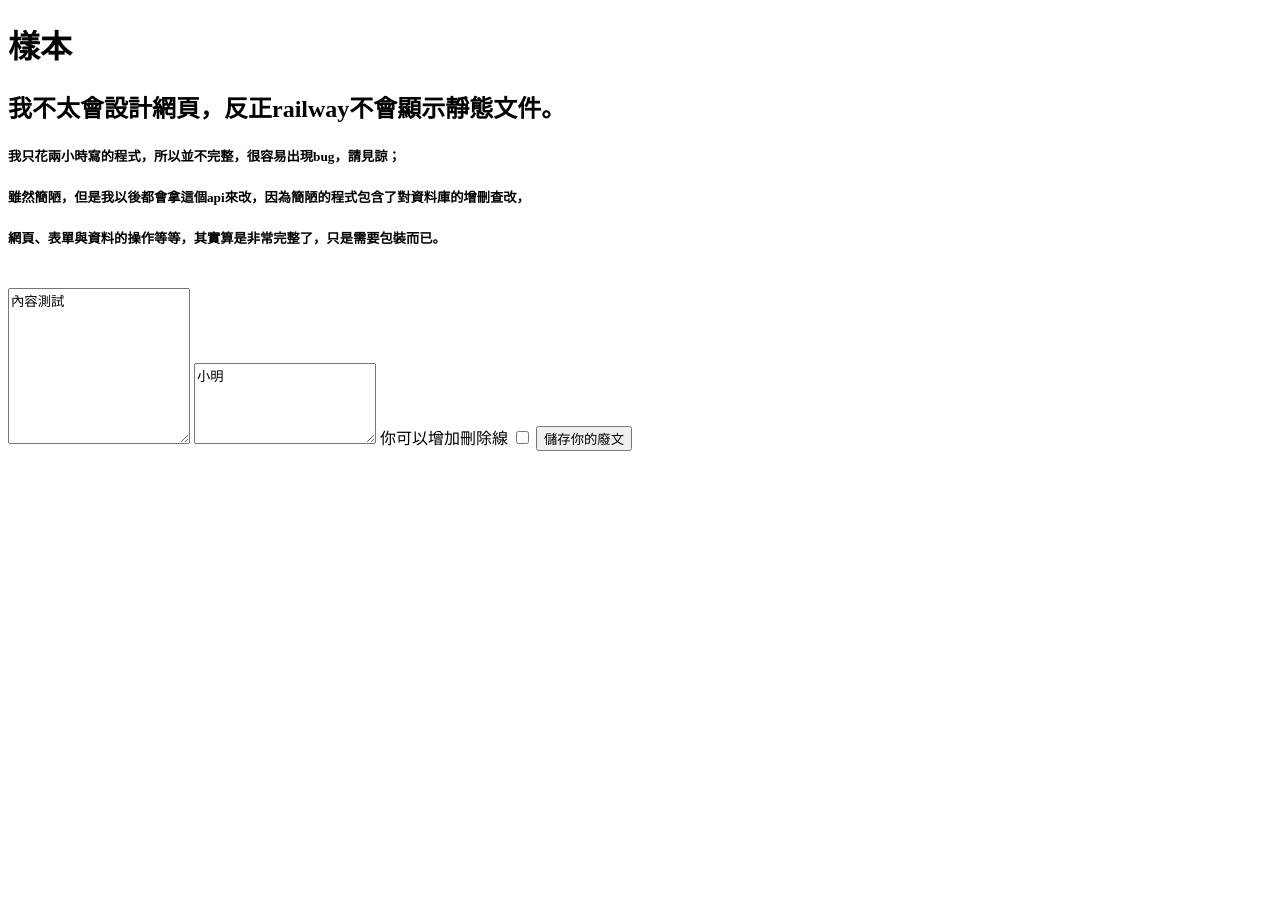
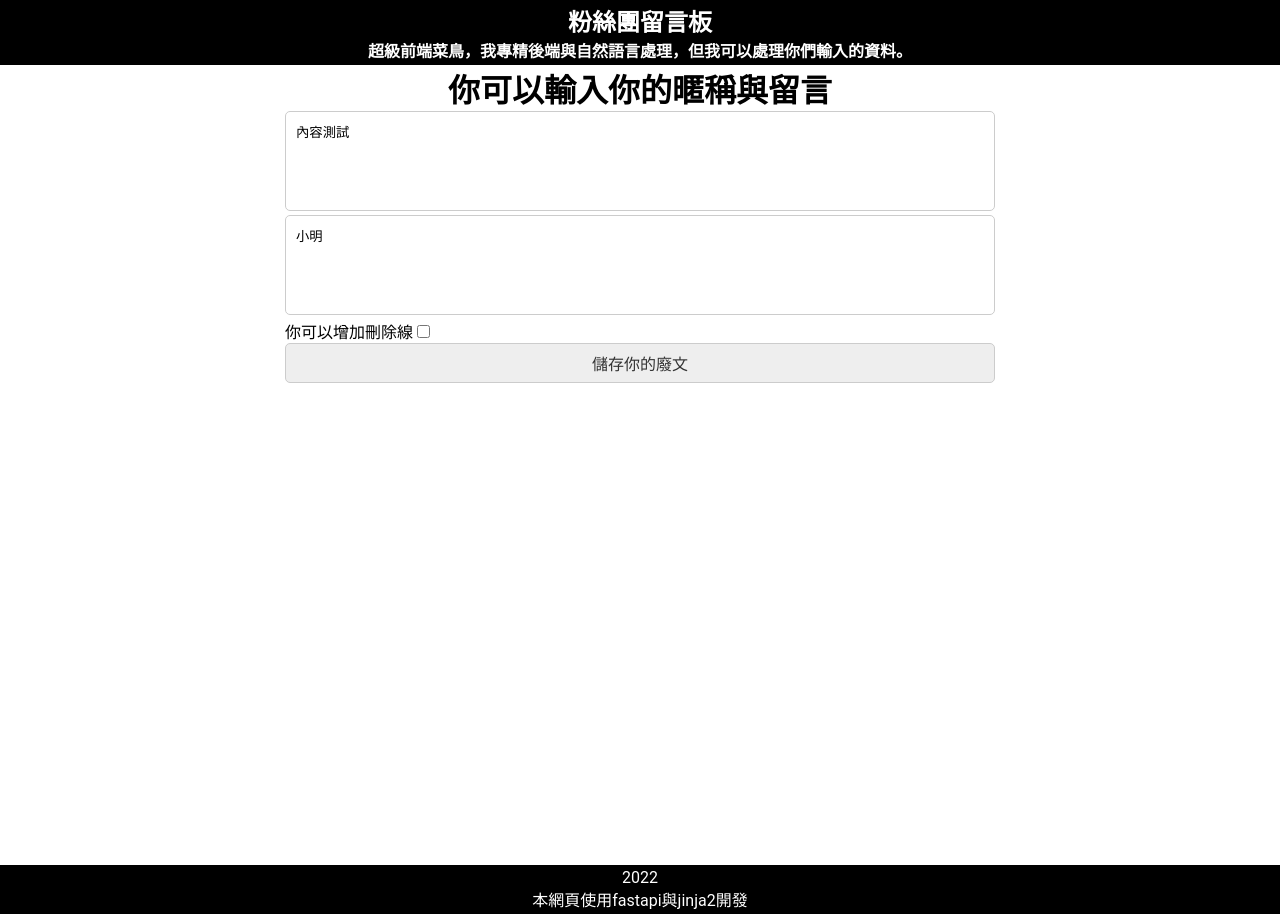
Before and after one commit to UFOTreeboy/fastapi_database_demo, a FastAPI app: page /edit/1 in a window 1280 px wide. Before the commit the page ends 451 px from the top, so only its background shows below. Run offline with FastAPI, Linux system fonts and the light colour scheme; data comes from the database, SQL or seed files in the repository; both versions use the stored data as it was after the commit.

Commit message:
2022/12/11_前端重新設計。

```diff
--- a/main.py
+++ b/main.py
@@ -26,7 +26,7 @@ def get_db():
 
 @app.get("/")
 async def home(request: Request, db: Session = Depends(get_db)):
-    todos = db.query(model.Todo).order_by(model.Todo.id.desc())
+    todos = db.query(model.Todo).order_by(model.Todo.id.desc()).limit(8)#最多只顯示前8筆資料
     return templates.TemplateResponse("index.html", {"request": request, "todos": todos})
 
 #假如task一定要接收表單的資料task:str = Form(...),
--- a/static/styles.css
+++ b/static/styles.css
@@ -1,3 +1,78 @@
-h1 {
-    color: green;
+*{
+    padding: 0;
+    margin: 0;
+    box-sizing: border-box;
 }
+
+header {
+    text-align: center;
+    padding: 3px;
+    background-color:rgb(0, 0, 0);
+    color:white;
+  }
+.footer{
+    text-align: center;
+    padding: 3px;
+    background-color: rgb(0, 0, 0);
+    color: white;
+}
+
+
+h1,h6 {
+    color: rgb(0, 0, 0);
+    text-align: center;
+  }
+h2 {
+    color: rgb(255, 255, 255);
+    text-align: center;
+  }
+
+html,body{
+    font-family: 'Roboto', sans-serif;
+    background-color: rgb(255, 255, 255);
+    height: 100%;
+    margin: 0;
+
+}
+
+main{
+    width: 100%;
+    max-width: 750px;
+    margin: 0 auto;
+    padding: 0 20px;
+    height: 100%;
+}
+
+textarea{
+    width: 100%;
+    height: 100px;
+    border: 1px solid #ccc;
+    border-radius: 5px;
+    padding: 10px;
+    resize: none;
+}
+
+
+
+button{
+    width: 100%;
+    height: 40px;
+    border: 1px solid #ccc;
+    border-radius: 5px;
+    background-color: #eee;
+    color: #333;
+    font-size: 16px;
+    cursor: pointer;
+}
+
+.task{
+    display: flex;
+    align-items: center;
+    justify-content: space-between;
+    padding: 8px 0;
+    border-bottom: 1px solid rgb(0, 0, 0);
+}
+
+.task:first-child{
+    border-top: 1px solid #ccc;
+}
--- a/templates/base.html
+++ b/templates/base.html
@@ -5,19 +5,25 @@
     <meta http-equiv="X-UA-Compatible" content="IE=edge">
     <meta name="viewport" content="width=device-width, initial-scale=1.0">
     <title>Treeboy frist FastAPI App</title>
-    <!--<link rel="stylesheet" href="{{ url_for('static', path='css/main.css') }}">-->
+    <link rel="stylesheet" href="{{ url_for('static', path='styles.css') }}">
+    <link rel="canonical" href="https://getbootstrap.com/docs/5.2/examples/headers/">
 </head>
 <body>
+    <header>
+        <h2>粉絲團留言板</h2>
+        <h4>超級前端菜鳥，我專精後端與自然語言處理，但我可以處理你們輸入的資料。</h4>
+    </header>
+
     <main>
-        <h1>樣本</h1>
-        <h2>我不太會設計網頁，反正railway不會顯示靜態文件。</h2>
-        <h5>我只花兩小時寫的程式，所以並不完整，很容易出現bug，請見諒；</h5>
-        <h5>雖然簡陋，但是我以後都會拿這個api來改，因為簡陋的程式包含了對資料庫的增刪查改，</h5>
-        <h5>網頁、表單與資料的操作等等，其實算是非常完整了，只是需要包裝而已。</h5>
-        <br>
+        <h1>你可以輸入你的暱稱與留言</h1>
+
         {% block content %}
 
         {% endblock content %}
     </main>
+    <footer class="footer">
+        <p>2022<br>
+        <a>本網頁使用fastapi與jinja2開發</a></p>
+      </footer>
 </body>
 </html>
```
Also changed, not shown: templates/index.html (+7 -6 lines), todo.sqlite3.
